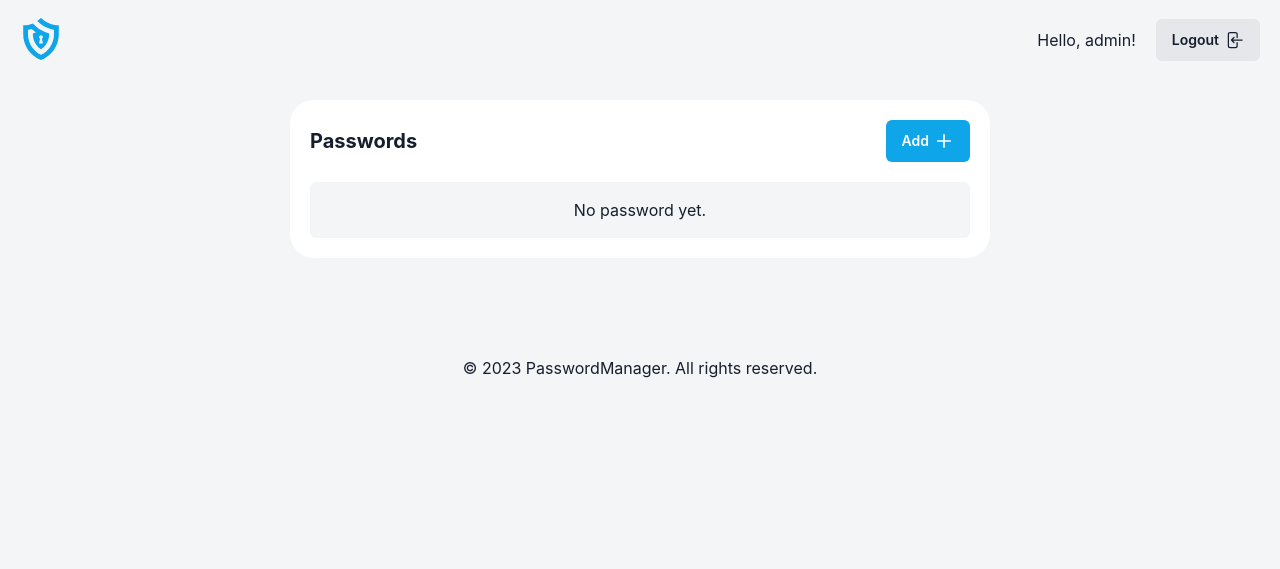
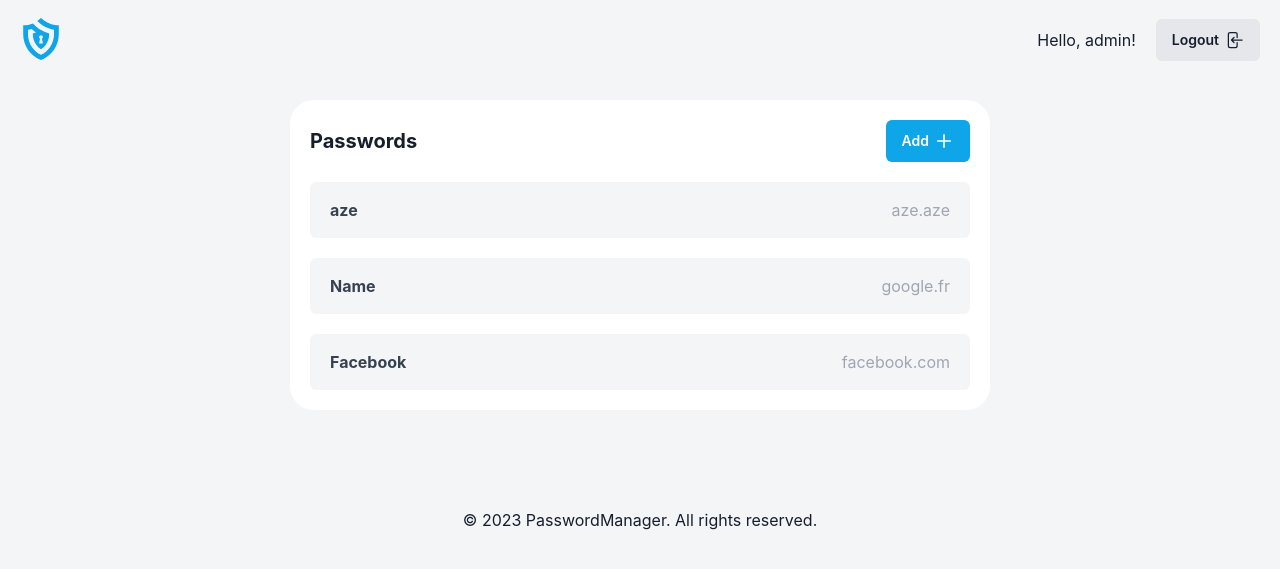
Before and after one commit to paul-bouloc/b3-c2-django-bouloc, a Django app: page / in a window 1280 px wide. Shown: the top 569 px of the page. Run offline with Django 5.2, Linux system fonts and the light colour scheme; a user stored in the database is signed in; data comes from the database, SQL or seed files in the repository; both versions use the stored data as it was after the commit.

Commit message:
Added passwords list in dashboard

```diff
--- a/app/static/css/dashboard.css
+++ b/app/static/css/dashboard.css
@@ -22,7 +22,7 @@
 .password-list {
   display: flex;
   flex-direction: column;
-  gap: 10px;
+  gap: 20px;
   width: 100%;
   box-sizing: border-box;
 }
@@ -31,11 +31,30 @@
   display: flex;
   justify-content: space-between;
   align-items: center;
+  flex-wrap: wrap;
   width: 100%;
   box-sizing: border-box;
   padding: var(--padding);
   border-radius: var(--rounded-md);
   background-color: var(--grey-100);
+  overflow: hidden;
+  cursor: pointer;
+  transition: all 0.2s ease;
+}
+
+.password-list .password-item:hover {
+  background-color: var(--grey-50);
+}
+
+.password-list .password-item h6.name {
+  font-size: var(--text-sm);
+  color: var(--grey-700);
+}
+
+.password-list .password-item h6.website {
+  font-size: var(--text-sm);
+  font-weight: var(--font-weight-base);
+  color: var(--grey-400);
 }
 
 .password-list .password-item.no-password {
--- a/app/static/css/vars.css
+++ b/app/static/css/vars.css
@@ -179,6 +179,7 @@ button, button.primary, input[type="submit"] {
   font-size: var(--font-size-sm);
   font-weight: var(--font-weight-semibold);
   cursor: pointer;
+  transition: all 0.2s ease;
 }
 
 button svg {
--- a/app/templates/app/add.html
+++ b/app/templates/app/add.html
@@ -35,7 +35,7 @@
       </div>
 
       <div class="form-buttons">
-        <button type="button" class="secondary">
+        <button type="button" class="secondary" onclick="location.href = '../'">
           <svg xmlns="http://www.w3.org/2000/svg" fill="none" viewBox="0 0 24 24" stroke-width="1.5" stroke="currentColor" class="w-6 h-6">
             <path stroke-linecap="round" stroke-linejoin="round" d="M19.5 12h-15m0 0l6.75 6.75M4.5 12l6.75-6.75" />
           </svg>
--- a/app/templates/app/dashboard.html
+++ b/app/templates/app/dashboard.html
@@ -3,10 +3,10 @@
 {% extends 'base.html' %}
 
 {% block content %}
+<style>
+  @import '../../static/css/dashboard.css'
+</style>
 {% if user.is_authenticated %}
-  <style>
-    @import '../../static/css/dashboard.css'
-  </style>
   <div class="dashboard-wrapper">
     <div class="dashboard-header">
       <h4>Passwords</h4>
@@ -19,9 +19,18 @@
     </div>
 
     <div class="password-list">
-      <div class="password-item no-password">
-        No password yet.
-      </div
+      {% if passwords|length > 0 %}
+        {% for password in passwords %}
+          <div class="password-item" onclick="location.href = '/detail/{{ password.id }}'">
+            <h6 class="name">{{ password.name }}</h6>
+            <h6 class="website">{{ password.website }}</h6>
+          </div>
+        {% endfor %}
+      {% else %}
+        <div class="password-item no-password">
+          No password yet.
+        </div>
+      {% endif %}
     </div>
   </div>
 {% else %}
--- a/app/views.py
+++ b/app/views.py
@@ -9,7 +9,15 @@ from app.models import Passwords
 
 
 def dashboard(request):
-    return render(request, "app/dashboard.html")
+    if request.user.is_authenticated:
+        passwords = Passwords.objects.filter(user=request.user)
+        # Truncate the website name to make it look better
+        for password in passwords:
+            password.website = password.website.replace("http://", "").replace("https://", "").replace("www.", "")
+            password.website = password.website.split("/")[0]
+        return render(request, "app/dashboard.html", {"passwords": passwords})
+    else:
+        return render(request, "app/dashboard.html")
 
 def register(request):
     if request.user.is_authenticated:
```
Also changed, not shown: db.sqlite3.
